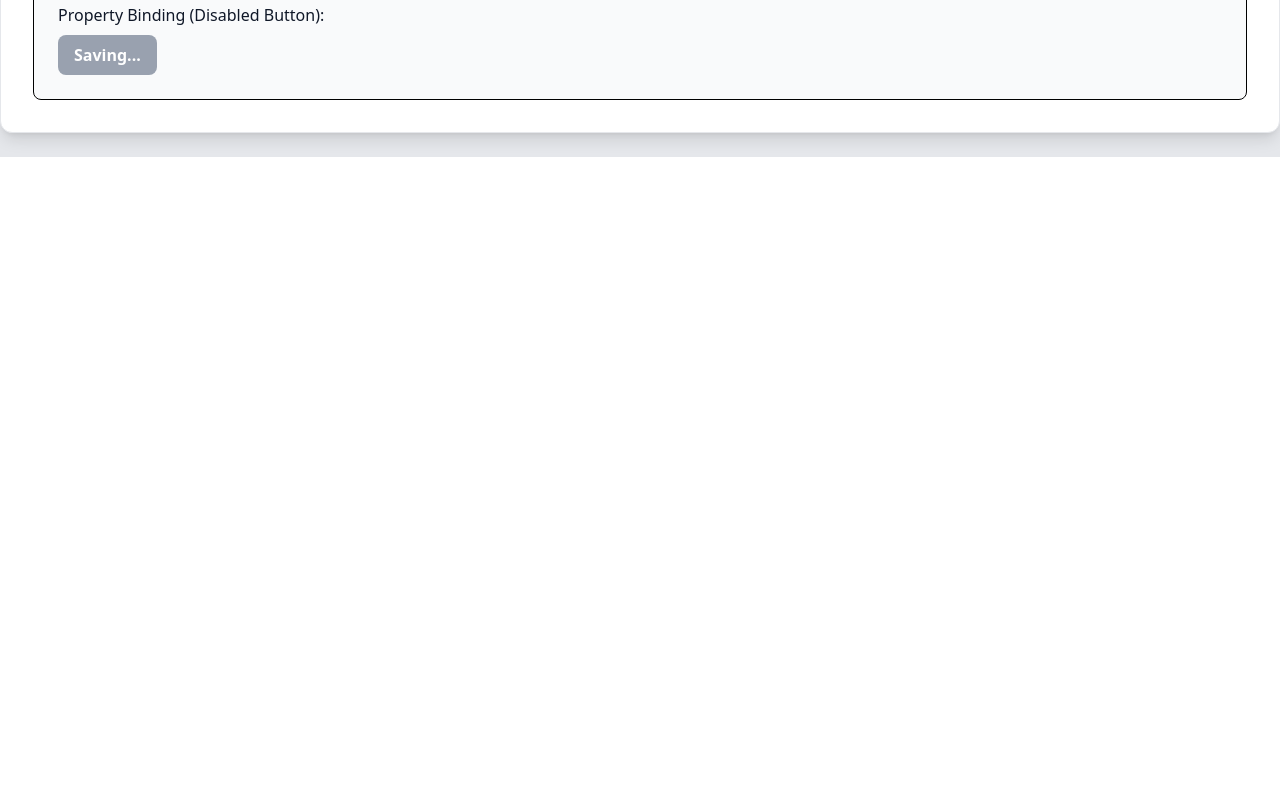
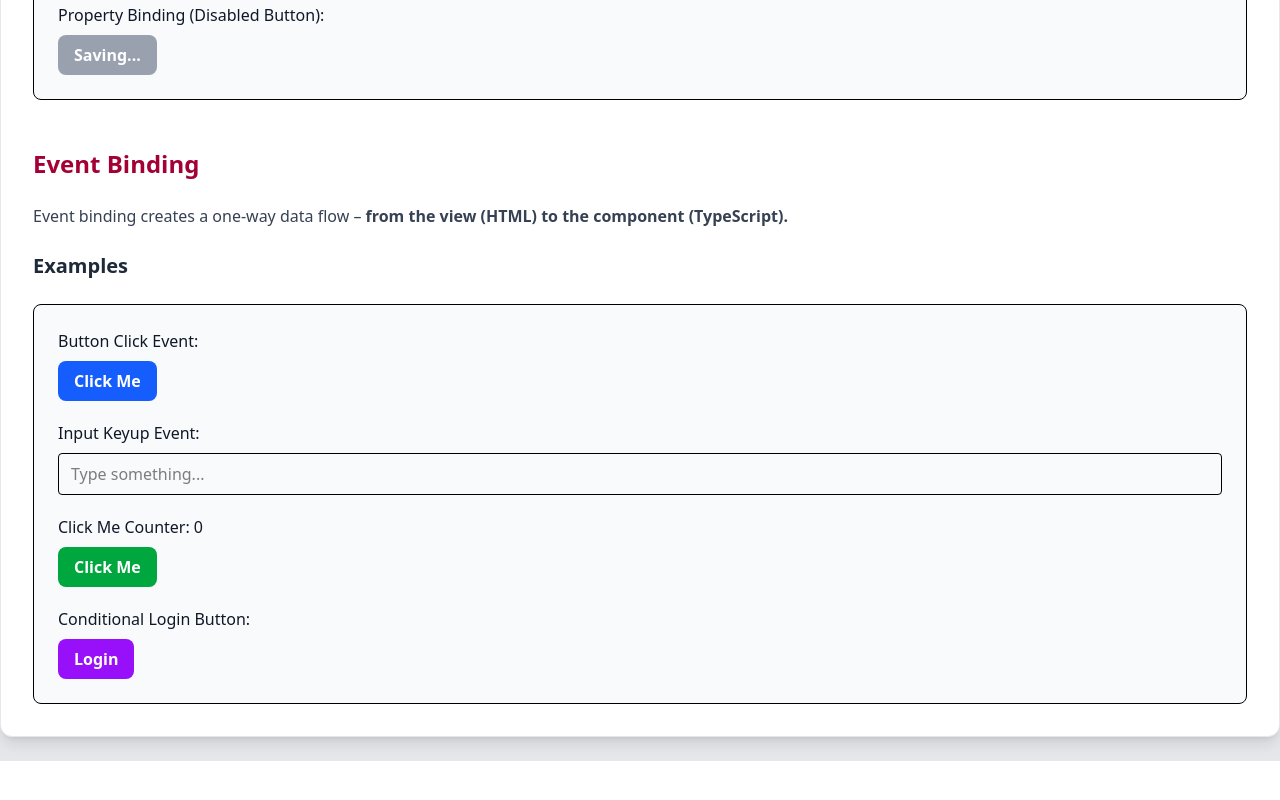
Before and after one commit to Moha2000-dev/LearnAngular, an Angular app: page / in a window 1280 px wide. Shown: the part 3825-4625 px from the top of the page. Before the commit the page ends 4021 px from the top, so only its background shows below. Built offline with nearby package versions, Linux system fonts and the light colour scheme.

Commit message:
works on it

```diff
--- a/src/app/Copmonets/day4/day4.html
+++ b/src/app/Copmonets/day4/day4.html
@@ -45,4 +45,53 @@
       </div>
     </div>
   </section>
+  <section class="space-y-6">
+    <h3 class="text-2xl font-semibold text-rose-800">Event Binding</h3>
+    <p class="text-gray-700">
+      Event binding creates a one-way data flow –
+      <strong>from the view (HTML) to the component (TypeScript).</strong>
+    </p>
+
+    <h4 class="text-xl font-semibold text-gray-800 mt-4">Examples</h4>
+    <div class="bg-gray-50 p-6 rounded-lg border space-y-5">
+      <div>
+        <p class="font-medium text-gray-900">Button Click Event:</p>
+        <button
+          class="mt-2 px-4 py-2 rounded-lg bg-blue-600 text-white font-semibold"
+          (click)="onButtonClick()"
+        >
+          Click Me
+
+        </button>
+      </div>
+
+      <div>
+        <p class="font-medium text-gray-900">Input Keyup Event:</p>
+        <input
+          class="mt-2 border rounded px-3 py-2 w-full"
+          placeholder="Type something..."
+          (keyup)="onInputKeyup($event)"
+        />
+      </div>
+
+      <div>
+        <p class="font-medium text-gray-900">Click Me Counter: {{ counter }}</p>
+        <button
+          class="mt-2 px-4 py-2 rounded-lg bg-green-600 text-white font-semibold"
+          (click)="onClickMe()"
+        >
+          Click Me
+        </button>
+      </div>
+      <div>
+        <p class="font-medium text-gray-900">Conditional Login Button:</p>
+        <button
+          class="mt-2 px-4 py-2 rounded-lg bg-purple-600 text-white font-semibold"
+          (click)="toggleLogin()"
+        >
+          {{ isLoggedIn ? 'Logout' : 'Login' }}
+        </button>
+      </div>
+    </div>
+  </section>
 </div>
--- a/src/app/Copmonets/day4/day4.ts
+++ b/src/app/Copmonets/day4/day4.ts
@@ -14,8 +14,9 @@ export class Day4 {
   // photo path
   photoPath2: string =
     'https://media.calibraint.com/calibraint-wordpress/wp-content/uploads/2023/07/31125914/Event-Binding-Snippet-Calibraint-1024x465.jpg';
-// photo path
-  photoPath1: string = 'https://png.pngtree.com/png-vector/20231019/ourmid/pngtree-user-profile-avatar-png-image_10211467.png';
+  // photo path
+  photoPath1: string =
+    'https://png.pngtree.com/png-vector/20231019/ourmid/pngtree-user-profile-avatar-png-image_10211467.png';
   // ===== Examples =====
 
   // Interpolation example
@@ -26,8 +27,31 @@ export class Day4 {
   inputValue: string = 'Angular Student';
 
   // Property binding (image)
-  photoAlt: string = 'https://png.pngtree.com/png-vector/20231019/ourmid/pngtree-user-profile-avatar-png-image_10211467.png';
+  photoAlt: string =
+    'https://png.pngtree.com/png-vector/20231019/ourmid/pngtree-user-profile-avatar-png-image_10211467.png';
 
   // Property binding (disabled button)
   isSaving: boolean = true;
+
+  // Event binding methods showing alerts and console logs
+
+  onButtonClick(): void {
+    alert('Button clicked!');
+    console.log('Button clicked!');
+  }
+
+  onInputKeyup(event: KeyboardEvent): void {
+    const input = event.target as HTMLInputElement;
+    console.log('Input value:', input.value);
+  }
+  //no click me method counter
+  counter: number = 0;
+  onClickMe(): void {
+    this.counter++;
+  }
+  // condtions logic button
+  isLoggedIn: boolean = false;
+  toggleLogin(): void {
+    this.isLoggedIn = !this.isLoggedIn;
+  }
 }
```
